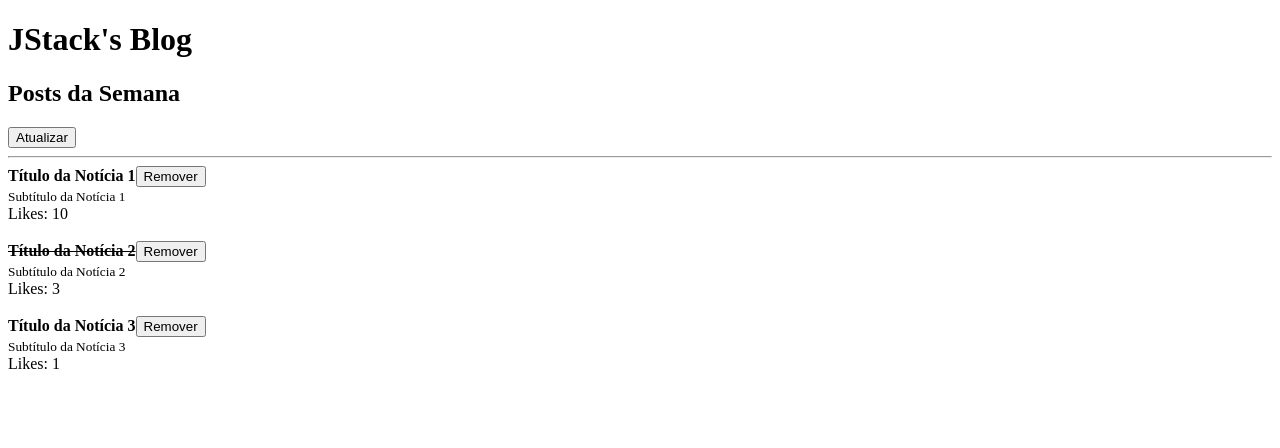
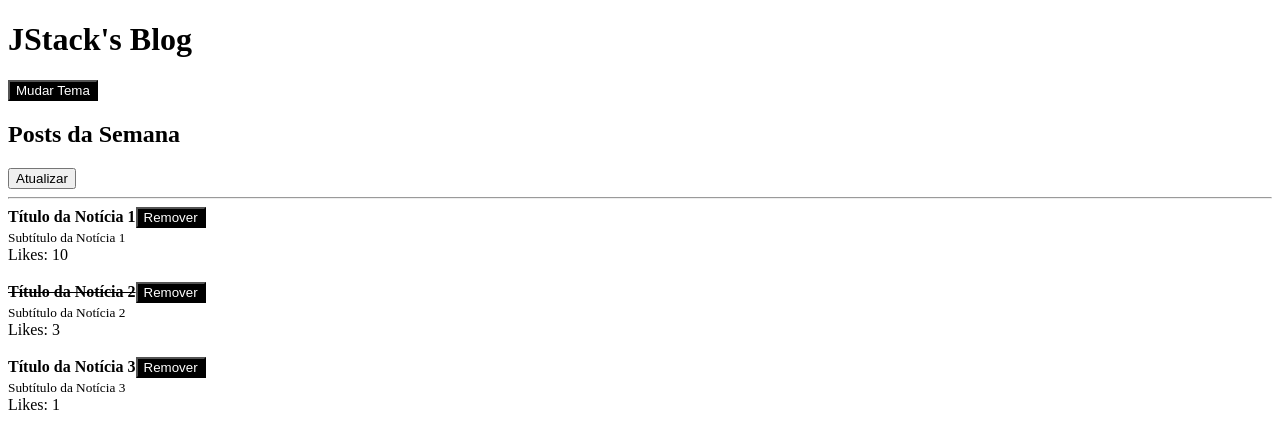
Before and after one commit to hhinke/react-fundamentos, a React app: page / in a window 1280 px wide. Shown: the top 448 px of the page. Built offline with nearby package versions, Linux system fonts and the light colour scheme.

Commit message:
Added simple theme switch to simulate prop drilling

```diff
--- a/src/App.js
+++ b/src/App.js
@@ -4,11 +4,17 @@
 import Header from './Header';
 
 function App() {
+  const [theme, setTheme] = useState('dark');
+
   const [posts, setPosts] = useState([
       { id: Math.random(), likes: 10, title: "Título da Notícia 1", subtitle: "Subtítulo da Notícia 1", read: false },
       { id: Math.random(), likes: 3, title: "Título da Notícia 2", subtitle: "Subtítulo da Notícia 2", read: true },
       { id: Math.random(), likes: 1, title: "Título da Notícia 3", subtitle: "Subtítulo da Notícia 3", read: false },
   ]);
+
+  function handleToogleTheme() {
+    setTheme((prevState) => prevState === 'dark' ? 'light' : 'dark');
+  }
 
   function handleRefresh() {
     setPosts((prevState) => [
@@ -18,6 +24,7 @@
         likes: Math.round(Math.random()*100),
         title: `Título da Notícia ${prevState.length + 1}`,
         subtitle: `Subtítulo da Notícia ${prevState.length + 1}`,
+        read: false
       }
     ]);
   }
@@ -30,7 +37,7 @@
 
   return (
     <>
-      <Header title="JStack's Blog">
+      <Header theme={theme} title="JStack's Blog" onTooggleTheme={handleToogleTheme}>
         <h2>Posts da Semana</h2>
         <button onClick={handleRefresh}>Atualizar</button>
       </Header>
@@ -42,6 +49,7 @@
           key={post.id}
           onRemove={handleRemovePost}
           post={post}
+          theme={theme}
         />
       ))}
 
--- /dev/null
+++ b/src/Button.js
@@ -0,0 +1,26 @@
+import React from 'react';
+import PropTypes from 'prop-types';
+
+function Button(props) {
+  const theme = props.theme;
+
+  return (
+    <button
+      onClick={props.onClick}
+      style={{
+        color: theme === 'dark' ? '#fff' : '#000',
+        background: theme === 'dark' ? '#000' : '#fff',
+       }}
+    >
+      {props.children}
+    </button>
+  )
+}
+
+Button.propTypes = {
+  theme: PropTypes.string.isRequired,
+  children: PropTypes.node.isRequired,
+  onClick: PropTypes.func.isRequired,
+}
+
+export default Button;
--- a/src/Header.js
+++ b/src/Header.js
@@ -1,16 +1,22 @@
 import React from 'react';
 import PropTypes from 'prop-types';
+import Button from './Button';
 
 function Header(props) {
   return (
     <>
       <h1>{props.title}</h1>
+      <Button theme={props.theme} onClick={props.onTooggleTheme}>
+        Mudar Tema
+      </Button>
       {props.children}
     </>
   );
 }
 
 Header.propTypes = {
+  theme: PropTypes.string.isRequired,
+  onTooggleTheme: PropTypes.func.isRequired,
   title: PropTypes.string.isRequired,
   children: PropTypes.node
 }
--- a/src/Post.js
+++ b/src/Post.js
@@ -1,19 +1,19 @@
 import React from 'react';
 import PropTypes from 'prop-types';
+import PostHeader from './PostHeader';
 function Post(props) {
-  // if(props.post.read) {
-  //   return (
-  //     <h2>{props.post.title} já foi lido.</h2>
-  //   )
-  // }
-
   return (
     <>
       <article>
-        <strong>
-          {props.post.read ? <s>{props.post.title}</s> : props.post.title}
-        </strong>
-        <button onClick={() => props.onRemove(props.post.id)}>Remover</button>
+        <PostHeader
+          theme={props.theme}
+          onRemove={props.onRemove}
+          post={{
+            id: props.post.id,
+            title: props.post.title,
+            read: props.post.read,
+          }}
+        />
         <br />
         <small>{props.post.subtitle}</small>
         <br />
@@ -25,6 +25,7 @@
 }
 
 Post.propTypes = {
+  theme: PropTypes.string.isRequired,
   onRemove: PropTypes.func.isRequired,
   post: PropTypes.shape({
     id: PropTypes.number.isRequired,
--- /dev/null
+++ b/src/PostHeader.js
@@ -0,0 +1,28 @@
+import React from 'react';
+import PropTypes from 'prop-types';
+import Button from './Button';
+
+function PostHeader(props) {
+  return (
+    <>
+      <strong>
+        {props.post.read ? <s>{props.post.title}</s> : props.post.title}
+      </strong>
+      <Button theme={props.theme} onClick={() => props.onRemove(props.post.id)}>
+        Remover
+      </Button>
+    </>
+  )
+}
+
+PostHeader.propTypes = {
+  theme: PropTypes.string.isRequired,
+  onRemove: PropTypes.func.isRequired,
+  post: PropTypes.shape({
+    id: PropTypes.number.isRequired,
+    title: PropTypes.string.isRequired,
+    read: PropTypes.bool.isRequired,
+  }).isRequired,
+}
+
+export default PostHeader;
```
